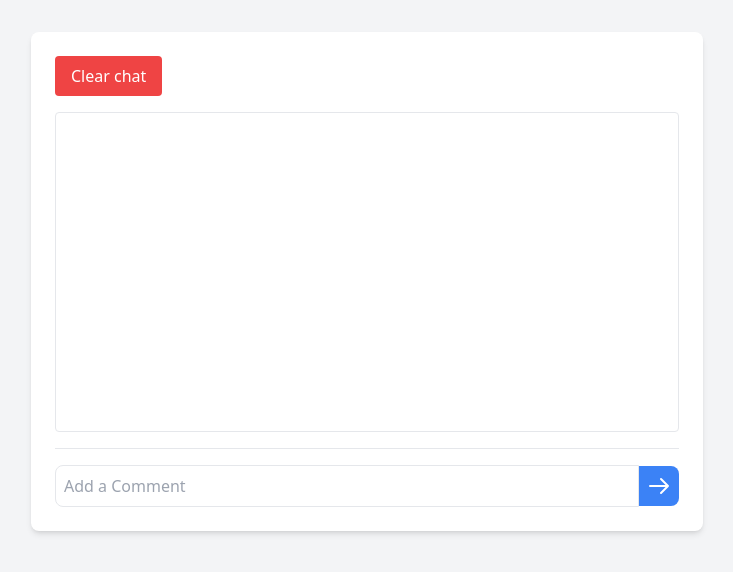
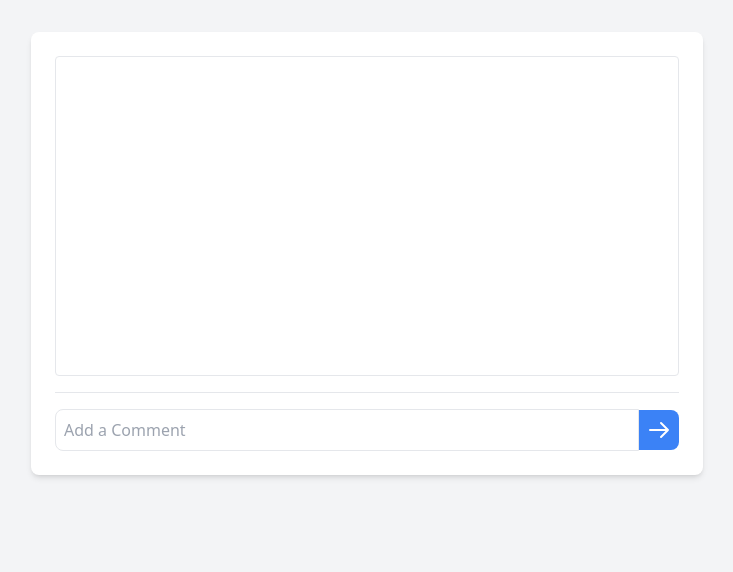
Before and after one commit to supul-k/nextjs-chat-application, a Next.js app: page / in a window 1280 px wide. Shown: the top 572 px of the page, without its empty margins (273-1006 px from the left). Built offline with nearby package versions, Linux system fonts and the light colour scheme.

Commit message:
refactor: Remove unnecessary chat clear button from the home page

```diff
--- a/src/pages/index.tsx
+++ b/src/pages/index.tsx
@@ -84,17 +84,6 @@ const Home = () => {
       <main className="bg-gray-100 min-h-screen flex flex-col items-center py-8">
 
         <div className="bg-white rounded-lg shadow-md p-6 w-full max-w-2xl mx-auto">
-          {/* Bio */}
-          <div className="flex justify-between items-center mb-4">
-            <button
-              className="bg-red-500 text-white px-4 py-2 rounded"
-              onClick={() => dispatch(clearChat())}
-            >
-              Clear chat
-            </button>
-          </div>
-
-          {/* Chats */}
           <div
             ref={chatBoxRef}
             className="overflow-y-auto h-80 mb-4 border rounded p-4"
```
